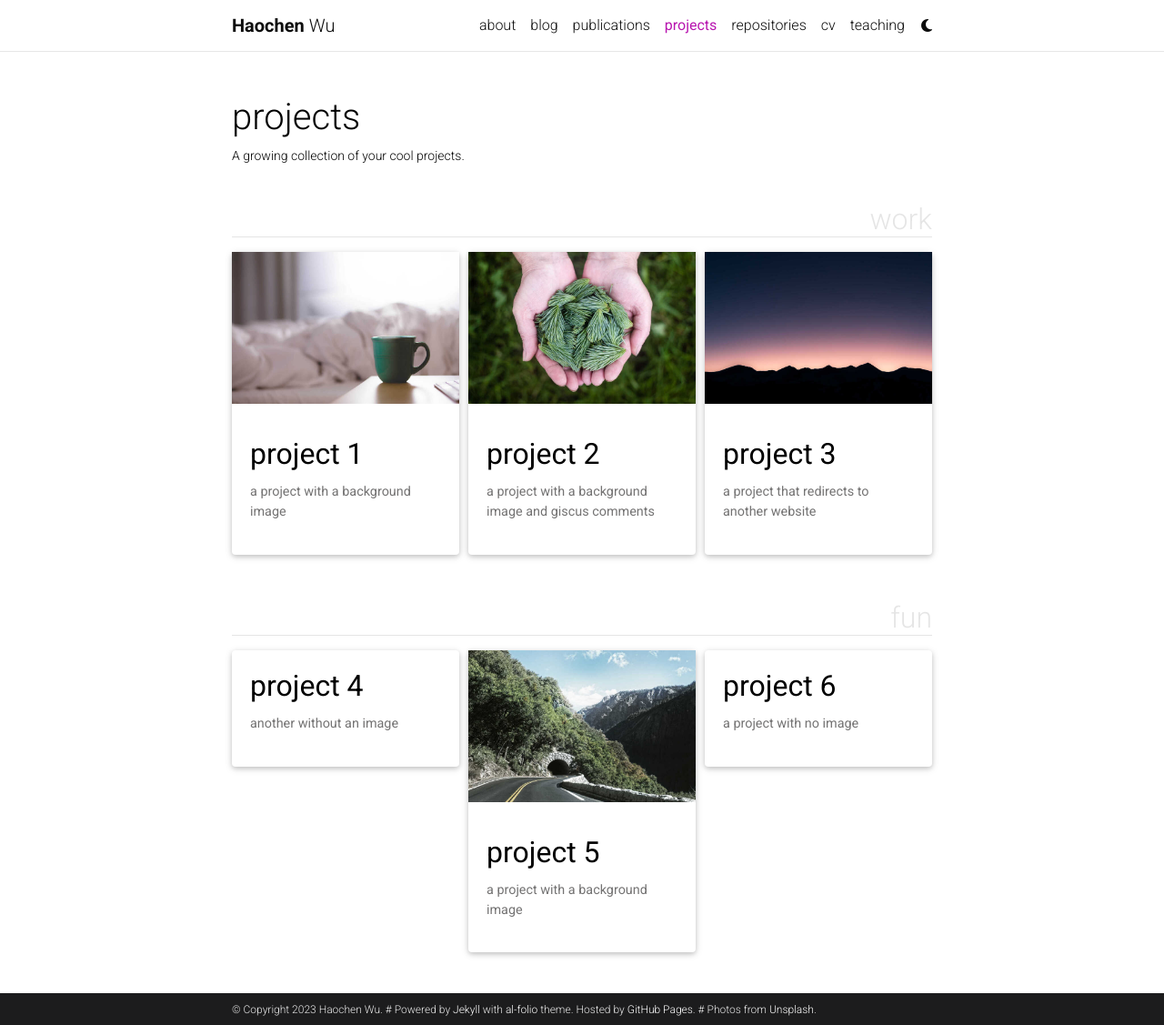
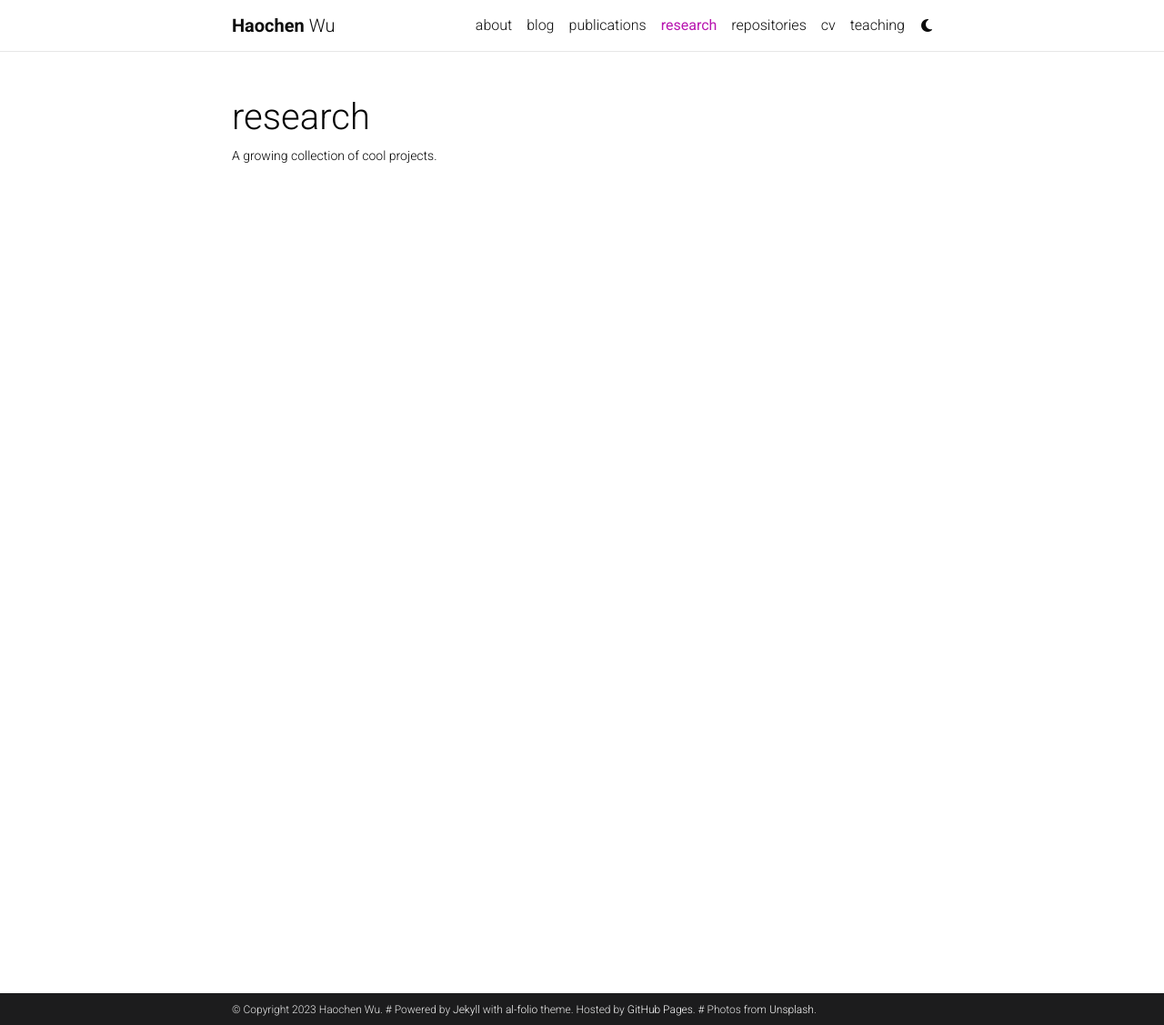
Before and after one commit to haochenwumath/haochenwumath.github.io, a Jekyll site: the page built from _pages/projects.md, in a window 1280 px wide and 1127 px high. Shown: the whole window at 91% size. Built offline with Jekyll 4.4.1, drawn with Linux system fonts in a browser that asks for light colours; full-size pictures stand in for the smaller copies a plugin makes; comment, search, counter and statistics services are not loaded; a style sheet for code colours, icons or effects is not loaded.

Commit message:
Update projects.md

```diff
--- a/_pages/projects.md
+++ b/_pages/projects.md
@@ -1,58 +1,10 @@
 ---
 layout: page
-title: projects
-permalink: /projects/
-description: A growing collection of your cool projects.
+title: research
+permalink: /research/
+description: A growing collection of cool projects.
 nav: true
 nav_order: 2
 display_categories: [work, fun]
 horizontal: false
 ---
-
-<!-- pages/projects.md -->
-<div class="projects">
-{%- if site.enable_project_categories and page.display_categories %}
-  <!-- Display categorized projects -->
-  {%- for category in page.display_categories %}
-  <h2 class="category">{{ category }}</h2>
-  {%- assign categorized_projects = site.projects | where: "category", category -%}
-  {%- assign sorted_projects = categorized_projects | sort: "importance" %}
-  <!-- Generate cards for each project -->
-  {% if page.horizontal -%}
-  <div class="container">
-    <div class="row row-cols-2">
-    {%- for project in sorted_projects -%}
-      {% include projects_horizontal.html %}
-    {%- endfor %}
-    </div>
-  </div>
-  {%- else -%}
-  <div class="grid">
-    {%- for project in sorted_projects -%}
-      {% include projects.html %}
-    {%- endfor %}
-  </div>
-  {%- endif -%}
-  {% endfor %}
-
-{%- else -%}
-<!-- Display projects without categories -->
-  {%- assign sorted_projects = site.projects | sort: "importance" -%}
-  <!-- Generate cards for each project -->
-  {% if page.horizontal -%}
-  <div class="container">
-    <div class="row row-cols-2">
-    {%- for project in sorted_projects -%}
-      {% include projects_horizontal.html %}
-    {%- endfor %}
-    </div>
-  </div>
-  {%- else -%}
-  <div class="grid">
-    {%- for project in sorted_projects -%}
-      {% include projects.html %}
-    {%- endfor %}
-  </div>
-  {%- endif -%}
-{%- endif -%}
-</div>
```
